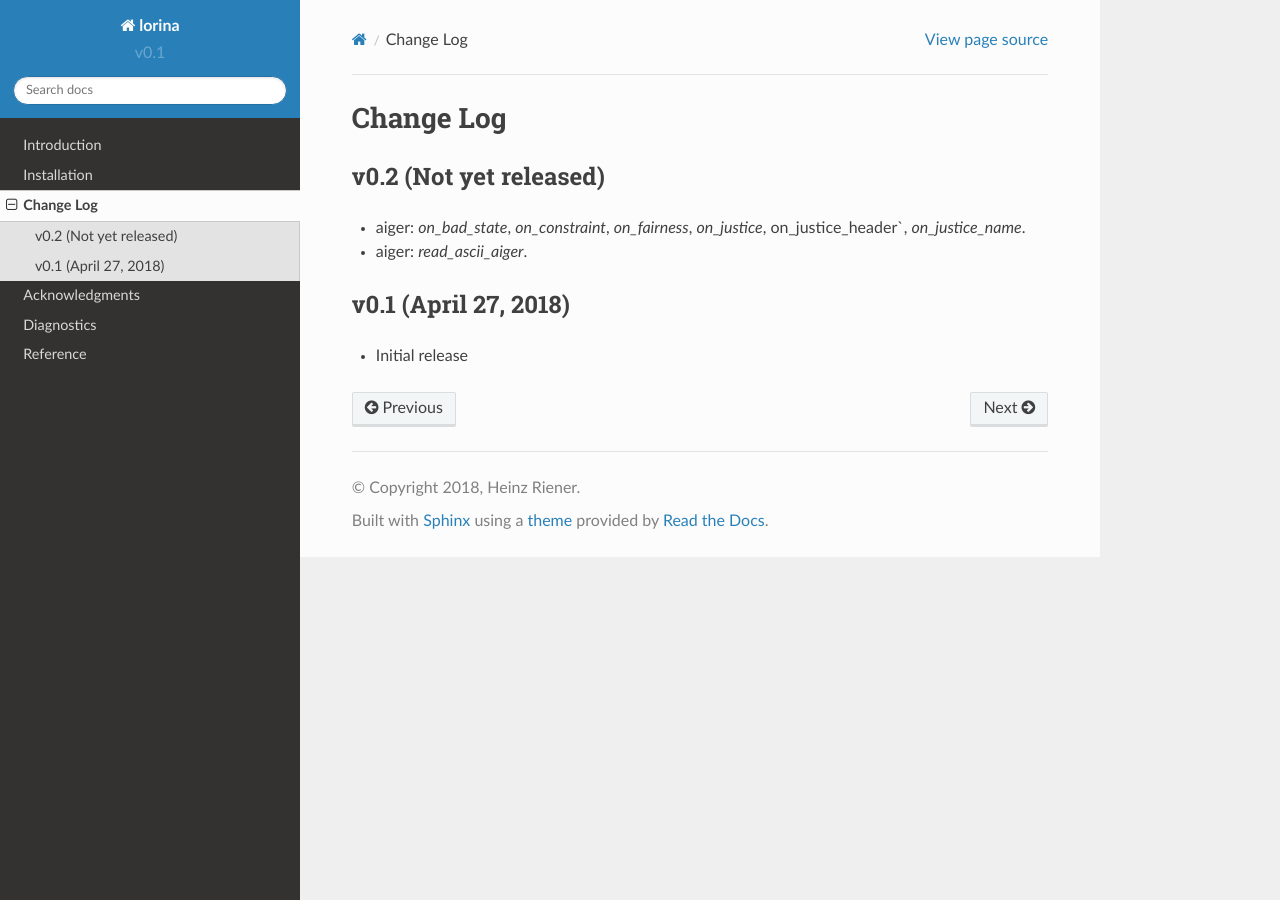
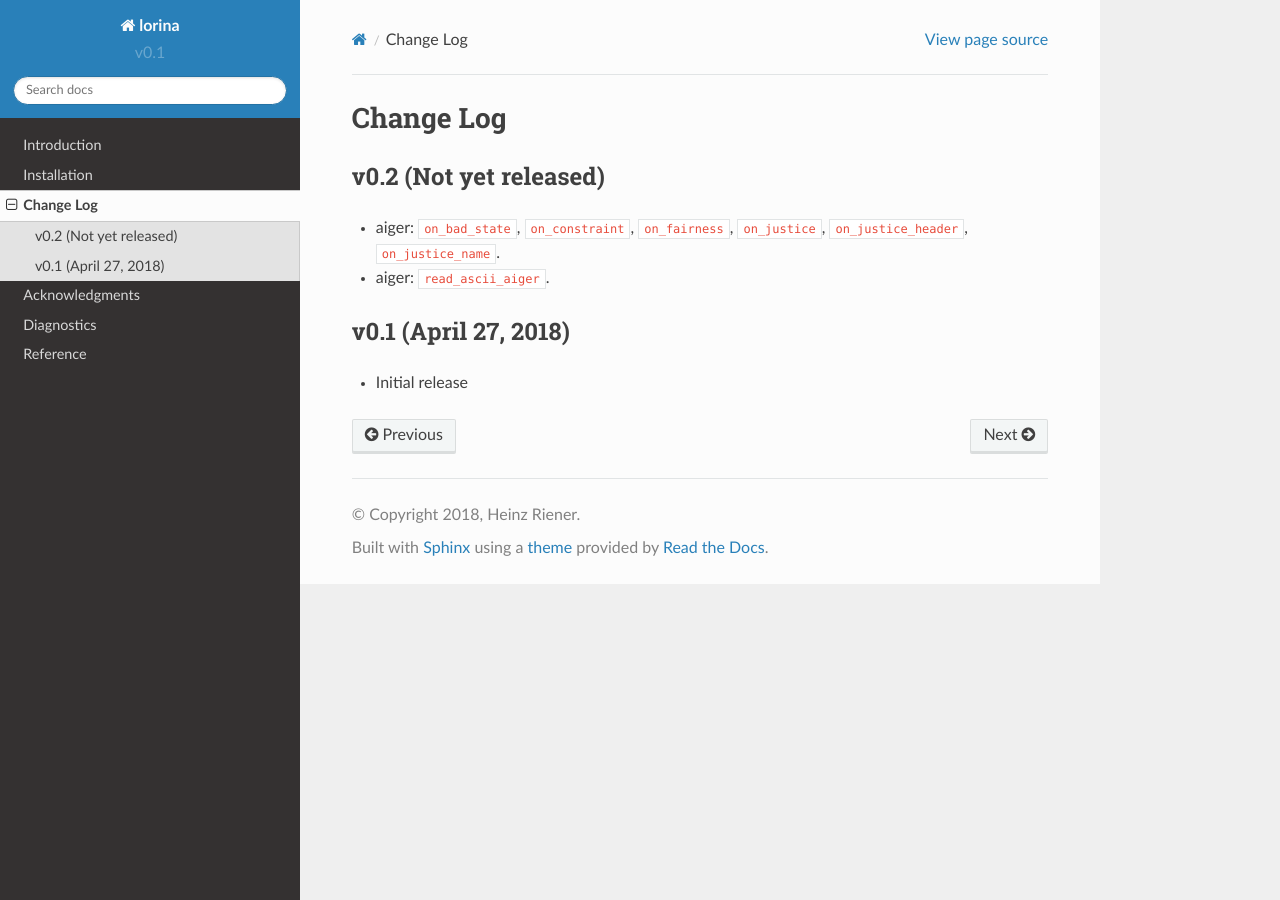
Before and after one commit to hriener/lorina, a Sphinx documentation site: the page built from docs/changelog.rst, in a window 1280 px wide. Built offline with Sphinx 7.4.7 and the Read the Docs theme 2.0.0, drawn with Linux system fonts in a browser that asks for light colours; pages that are not in the unit, such as notebooks, are missing from menus.

```diff
--- a/docs/changelog.rst
+++ b/docs/changelog.rst
@@ -4,8 +4,8 @@ Change Log
 v0.2 (Not yet released)
 -----------------------
 
-* aiger: `on_bad_state`, `on_constraint`, `on_fairness`, `on_justice`, on_justice_header`, `on_justice_name`.
-* aiger: `read_ascii_aiger`.
+* aiger: ``on_bad_state``, ``on_constraint``, ``on_fairness``, ``on_justice``, ``on_justice_header``, ``on_justice_name``.
+* aiger: ``read_ascii_aiger``.
 
 v0.1 (April 27, 2018)
 ---------------------
```
